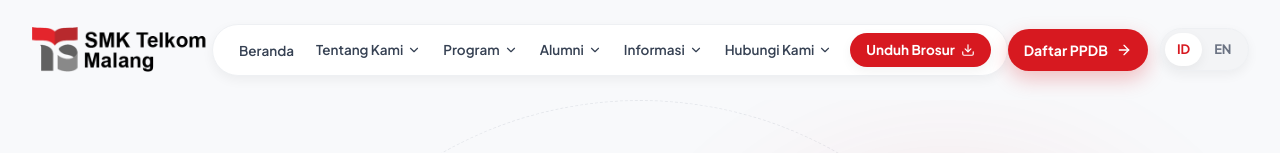
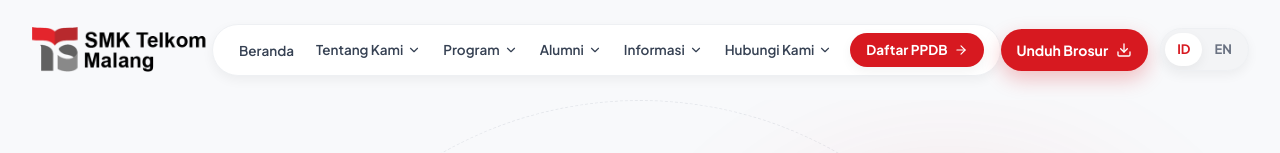
Before and after one commit to muhammadarkanmariadi-debug/jhic-2.0, a Next.js app in the folder jhic2.0-frontend/: page / in a window 1280 px wide. Shown: the top 153 px of the page. Built offline with nearby package versions, Linux system fonts and the light colour scheme.

Commit message:
add:SCRUM.md

```diff
--- a/jhic2.0-frontend/src/widgets/layout/Header.tsx
+++ b/jhic2.0-frontend/src/widgets/layout/Header.tsx
@@ -201,12 +201,12 @@ export function Header() {
             ))}
           </ul>
           <Link
-            href="/brosur.pdf"
+            href="/ppdb"
             className="ml-2 hidden md:inline-flex items-center gap-1.5 whitespace-nowrap rounded-full bg-accent px-4 py-1.5 text-[13.5px] font-bold text-white shadow-sm transition-all hover:-translate-y-0.5 hover:bg-accent-hover group"
-            download
+
           >
-            Unduh Brosur
-            <Download className="h-3.5 w-3.5 transition-transform group-hover:-translate-y-0.5" />
+            Daftar PPDB
+            <ArrowRight className="h-3.5 w-3.5 transition-transform group-hover:-translate-y-0.5" />
           </Link>
         </nav>
 
@@ -214,12 +214,13 @@ export function Header() {
 
 
           <Link
-            href="/ppdb"
+            href="/brosur.pdf"
             className={`hidden md:inline-flex items-center gap-2 overflow-hidden whitespace-nowrap rounded-full bg-accent px-4 py-0 text-[14px] font-bold text-white shadow-[0_8px_20px_rgba(215,25,32,0.26)] transition-all duration-400 hover:-translate-y-0.5 hover:bg-accent-hover hover:shadow-accent group ${isScrolled ? "xl:w-0 xl:px-0 xl:opacity-0 xl:pointer-events-none h-0" : "h-[42px]"
               }`}
+            download
           >
-            Daftar PPDB
-            <ArrowRight className="h-4 w-4 transition-transform group-hover:translate-x-1" />
+            Unduh Brosur
+            <Download className="h-4 w-4 transition-transform group-hover:translate-x-1" />
           </Link>
 
           <div
```
Also changed, not shown: 3 other files (tests, documents, lock files or other folders).
